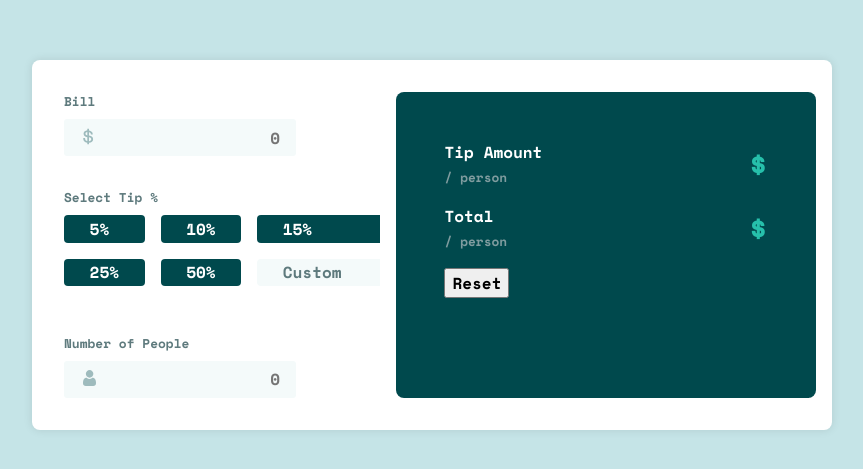
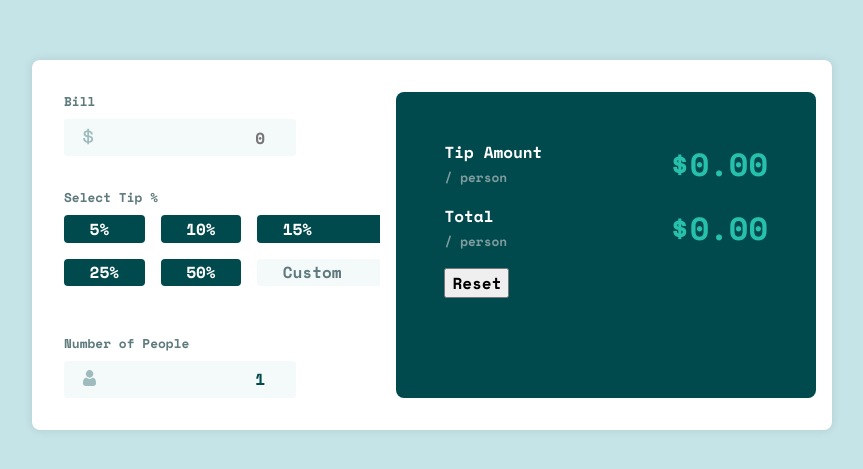
Before and after one commit to huali235/tip-calculator, a React (Create React App) app in the folder tip-calculator-app/: page / in a window 1280 px wide. Shown: the part 155-624 px from the top of the page, without its empty margins (208-1071 px from the left). Built offline with nearby package versions, Linux system fonts and the light colour scheme.

Commit message:
fixed display errors

```diff
--- a/tip-calculator-app/src/components/App.js
+++ b/tip-calculator-app/src/components/App.js
@@ -21,8 +21,13 @@
     setNumPeople(newNumPeople);
   }
 
-  function handleTipChange(e) {
-    setTip(e.target.value);
+  function handleCustomTipChange(e) {
+    const value = e.target.value;
+    setTip(value * 0.01);
+  }
+
+  function handleTipAmountSelect(tipAmount) {
+    setTip(tipAmount);
   }
 
   function handleReset() {
@@ -35,14 +40,23 @@
       <div className="container">
         <div className="details">
           <Bill bill={bill} onBillChange={handleBillChange} />
-          <SelectTip tip={tip} onSetTipChange={handleTipChange} />
+          <SelectTip
+            tip={tip}
+            onSetCustomTipChange={handleCustomTipChange}
+            onTipAmountSelect={handleTipAmountSelect}
+          />
           <NumPeople
             numPeople={numPeople}
             onNumPeopleChange={handleNumPeopleChange}
           />
         </div>
         <div className="results">
-          <Results bill={bill} numPeople={numPeople} onReset={handleReset} />
+          <Results
+            bill={bill}
+            numPeople={numPeople}
+            tip={tip}
+            onReset={handleReset}
+          />
         </div>
       </div>
     </div>
--- a/tip-calculator-app/src/components/Bill.js
+++ b/tip-calculator-app/src/components/Bill.js
@@ -9,8 +9,10 @@
       </div>
       <input
         className={inputClass}
-        type="text"
+        type="number"
         placeholder="0"
+        min="0"
+        step="0.01"
         value={bill}
         onChange={onBillChange}
       />
--- a/tip-calculator-app/src/components/NumPeople.js
+++ b/tip-calculator-app/src/components/NumPeople.js
@@ -10,8 +10,10 @@
       </div>
       <input
         className={inputClass}
-        type="text"
+        type="number"
         placeholder="0"
+        min="1"
+        defaultValue="1"
         onChange={onNumPeopleChange}
       />
     </div>
--- a/tip-calculator-app/src/components/Results.js
+++ b/tip-calculator-app/src/components/Results.js
@@ -1,4 +1,11 @@
-export default function Results({ bill, numPeople, onReset }) {
+export default function Results({ bill, numPeople, tip, onReset }) {
+  let tipAmountPerson = 0.0;
+  let totalAmountPerson = 0.0;
+
+  if (bill && numPeople && tip) {
+    tipAmountPerson = (bill * tip) / numPeople;
+    totalAmountPerson = (bill * tip + bill) / numPeople;
+  }
   return (
     <div className="results-container">
       <div className="tip-result">
@@ -6,7 +13,7 @@
           Tip Amount<br></br>
           <span className="light-shade">/ person</span>
         </p>
-        <p className="amount">${bill}</p>
+        <p className="amount">${tipAmountPerson.toFixed(2)}</p>
       </div>
       <div></div>
       <div className="total-result">
@@ -14,7 +21,7 @@
           Total<br></br>
           <span className="light-shade">/ person</span>
         </p>
-        <p className="amount">${numPeople}</p>
+        <p className="amount">${totalAmountPerson.toFixed(2)}</p>
       </div>
 
       <button onClick={onReset}>Reset</button>
--- a/tip-calculator-app/src/components/SelectTip.js
+++ b/tip-calculator-app/src/components/SelectTip.js
@@ -1,10 +1,18 @@
 import TipAmounts from "./TipAmounts";
 
-export default function SelectTip({ tip, onSetTipChange }) {
+export default function SelectTip({
+  tip,
+  onSetCustomTipChange,
+  onTipAmountSelect,
+}) {
   return (
     <div className="select-tip-container">
       <h4 className="title">Select Tip %</h4>
-      <TipAmounts tip={tip} onSetTipChange={onSetTipChange} />
+      <TipAmounts
+        tip={tip}
+        onSetCustomTipChange={onSetCustomTipChange}
+        onTipAmountSelect={onTipAmountSelect}
+      />
     </div>
   );
 }
--- a/tip-calculator-app/src/components/TipAmounts.js
+++ b/tip-calculator-app/src/components/TipAmounts.js
@@ -1,42 +1,51 @@
-export default function TipAmounts({ tip, onSetTipChange }) {
+export default function TipAmounts({
+  tip,
+  onSetCustomTipChange,
+  onTipAmountSelect,
+}) {
   return (
     <div className="tip-btns">
       <button
         className={`btn-tip ${tip === 0.05 ? "selected" : ""}`}
         value="0.05"
-        onClick={onSetTipChange}
+        onClick={() => onTipAmountSelect(0.05)}
       >
         5%
       </button>
       <button
         className={`btn-tip ${tip === 0.1 ? "selected" : ""}`}
         value="0.1"
-        onClick={onSetTipChange}
+        onClick={() => onTipAmountSelect(0.1)}
       >
         10%
       </button>
       <button
         className={`btn-tip ${tip === 0.15 ? "selected" : ""}`}
         value="0.15"
-        onClick={onSetTipChange}
+        onClick={() => onTipAmountSelect(0.15)}
       >
         15%
       </button>
       <button
         className={`btn-tip ${tip === 0.25 ? "selected" : ""}`}
         value="0.25"
-        onClick={onSetTipChange}
+        onClick={() => onTipAmountSelect(0.25)}
       >
         25%
       </button>
       <button
         className={`btn-tip ${tip === 0.5 ? "selected" : ""}`}
         value="0.5"
-        onClick={onSetTipChange}
+        onClick={() => onTipAmountSelect(0.5)}
       >
         50%
       </button>
-      <input type="text" placeholder="Custom" className="btn-tip btn-custom" />
+      <input
+        type="text"
+        placeholder="Custom"
+        className="btn-tip btn-custom"
+        onChange={onSetCustomTipChange}
+      />
     </div>
   );
 }
```
